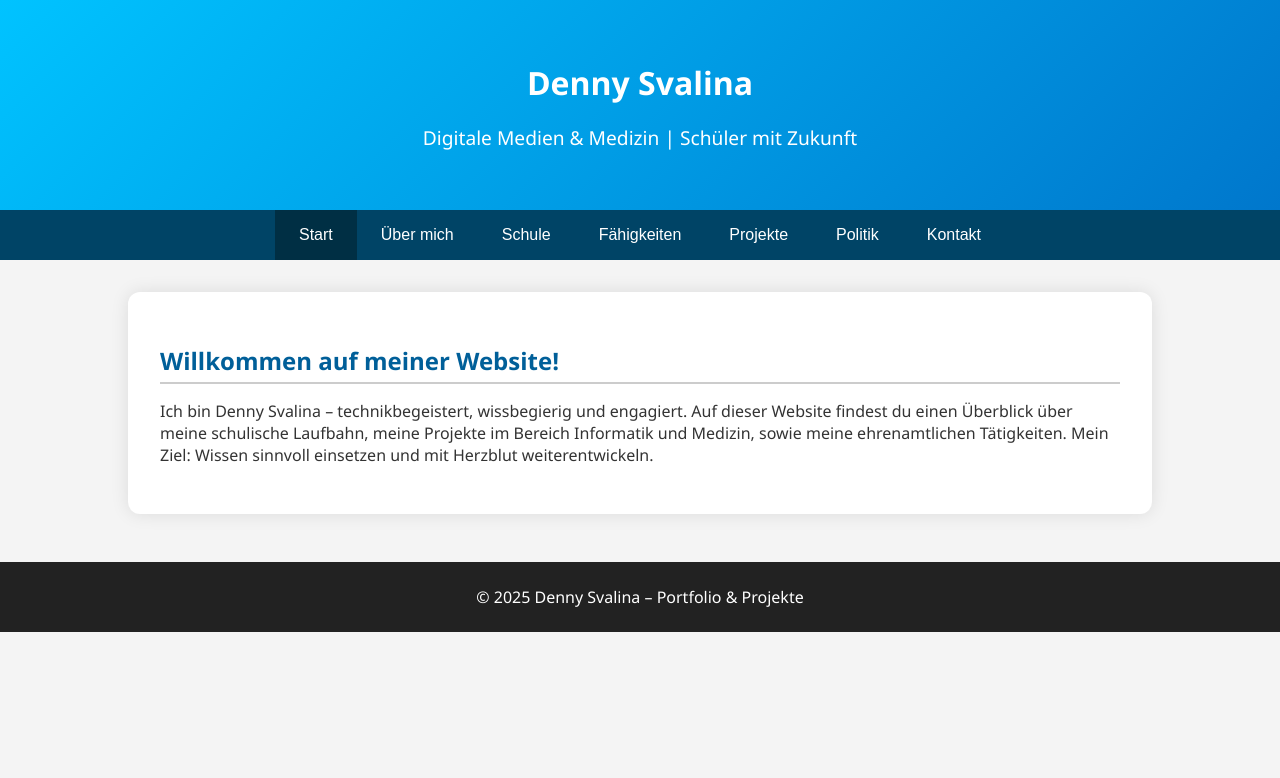
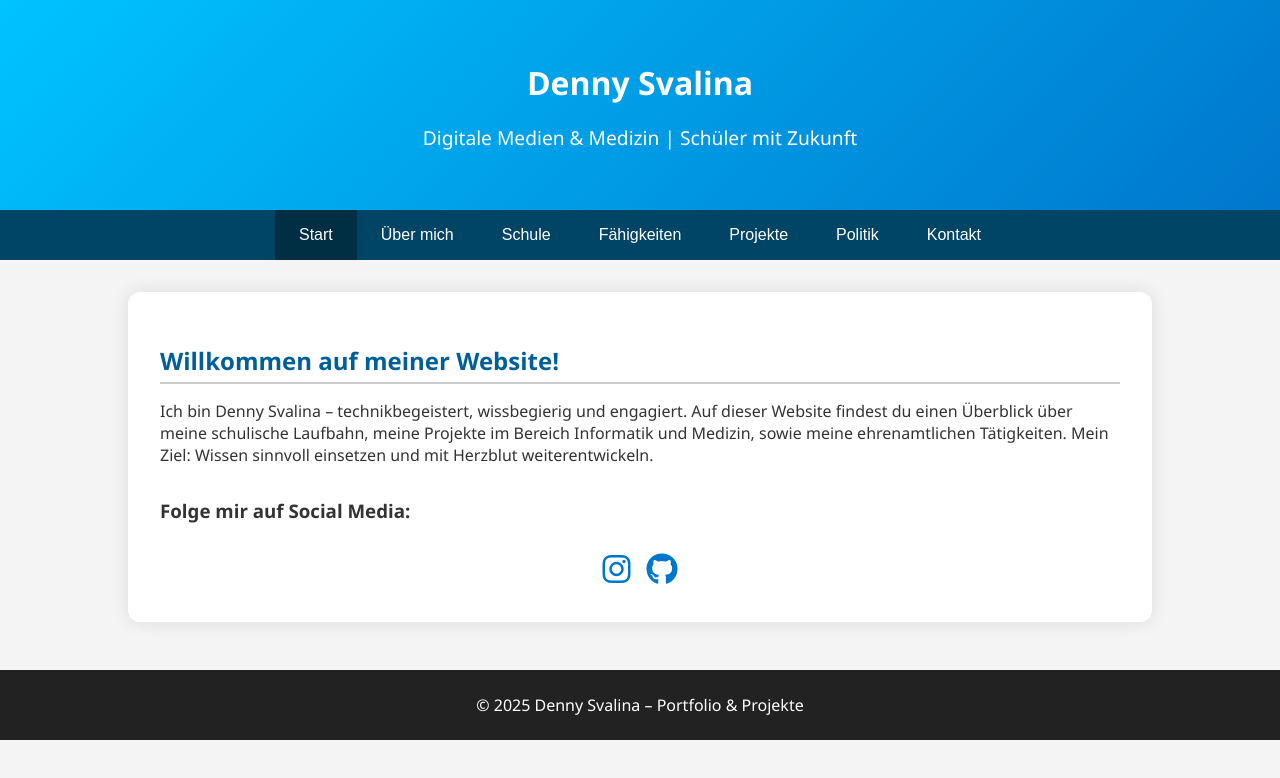
Before and after one commit to Hudnur111/Website-, a plain HTML site: page index.html in a window 1280 px wide. Drawn offline with Linux system fonts and the light colour scheme.

Commit message:
Update Sozial Media Icon

```diff
--- a/index.html
+++ b/index.html
@@ -4,6 +4,10 @@
   <meta charset="UTF-8" />
   <meta name="viewport" content="width=device-width, initial-scale=1.0" />
   <title>Denny Svalina | Portfolio & Projekte</title>
+
+  <!-- Font Awesome für Social Icons -->
+  <script src="https://kit.fontawesome.com/a076d05399.js" crossorigin="anonymous"></script>
+
   <style>
     body {
       margin: 0;
@@ -144,6 +148,25 @@
     ul {
       padding-left: 20px;
     }
+
+    /* Social Media Icons */
+    .social-icons {
+      display: flex;
+      justify-content: center;
+      gap: 1rem;
+      margin-top: 1.5rem;
+    }
+
+    .social-icon {
+      font-size: 2rem;
+      color: #0077cc;
+      transition: color 0.3s ease, transform 0.3s ease;
+    }
+
+    .social-icon:hover {
+      color: #00c3ff;
+      transform: scale(1.2);
+    }
   </style>
 </head>
 <body>
@@ -167,6 +190,18 @@
   <section id="start" class="tab-content active">
     <h2>Willkommen auf meiner Website!</h2>
     <p>Ich bin Denny Svalina – technikbegeistert, wissbegierig und engagiert. Auf dieser Website findest du einen Überblick über meine schulische Laufbahn, meine Projekte im Bereich Informatik und Medizin, sowie meine ehrenamtlichen Tätigkeiten. Mein Ziel: Wissen sinnvoll einsetzen und mit Herzblut weiterentwickeln.</p>
+
+    <div style="margin-top: 2rem;">
+      <h3>Folge mir auf Social Media:</h3>
+      <div class="social-icons">
+        <a href="https://www.instagram.com/denny_svalin_2006?igsh=MW80ZTJ2dXVydHJ3ZQ%3D%3D&utm_source=qr" target="_blank" class="social-icon">
+          <i class="fab fa-instagram"></i>
+        </a>
+        <a href="https://github.com/hudnur111" target="_blank" class="social-icon">
+          <i class="fab fa-github"></i>
+        </a>
+      </div>
+    </div>
   </section>
 
   <!-- ÜBER MICH -->
```
